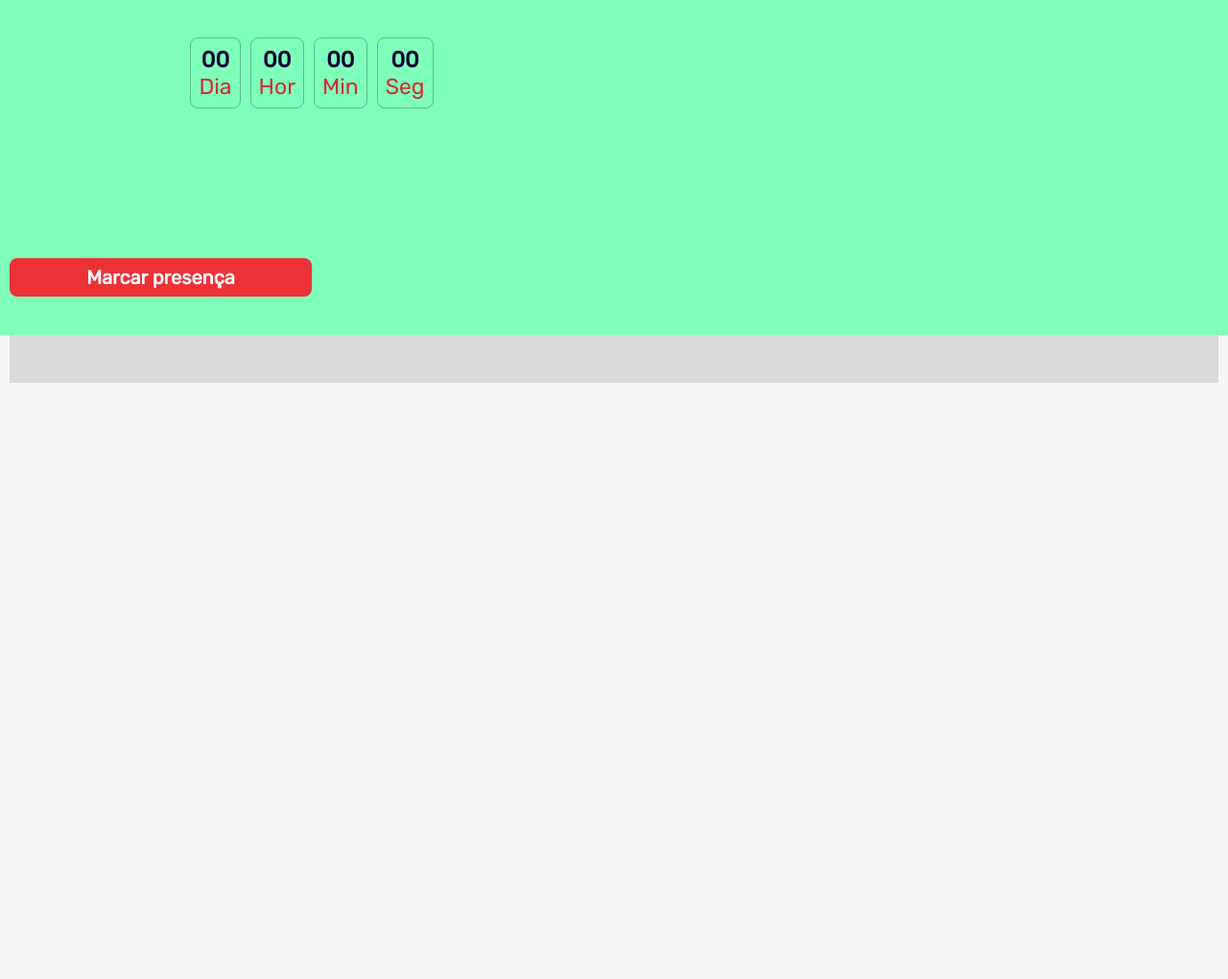
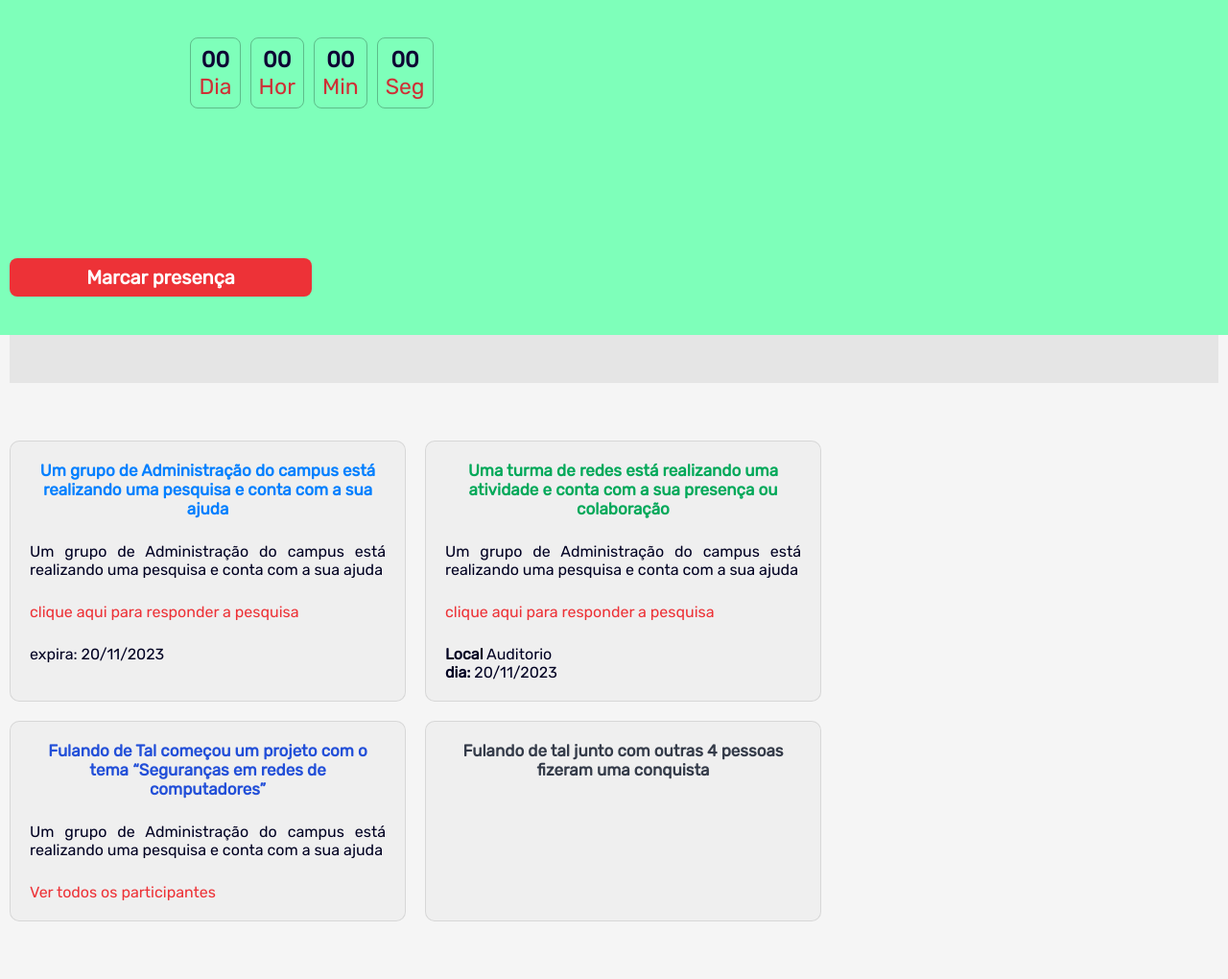
Before and after one commit to marcelo-py/CampusBroadcast, a Django app: page /accounts/ in a window 1280 px wide. Shown: the part 137-1157 px from the top of the page at 96% size. Before the commit the page ends 536 px from the top, so only its background shows below. Run offline with Django 4.2, Linux system fonts and the light colour scheme.

Commit message:
uma nova seção

```diff
--- a/accounts/templates/navigation/index.html
+++ b/accounts/templates/navigation/index.html
@@ -94,6 +94,48 @@
         </div>
     </section>
 
+    <section class="sectionPostagens">
+        <div class="postagens-area">
+            <div class="postagens-container">
+                <article class="postagem-item">
+                    <h2 class="pesquisa">Um grupo de Administração do campus
+                        está realizando uma pesquisa e conta com a sua ajuda</h2>
+                    <p>Um grupo de Administração do campus está realizando uma pesquisa
+                        e conta com a sua ajuda</p>
+                    <a href="">clique aqui para responder a pesquisa</a>
+                    <div>
+                        <p><span>expira:</span> 20/11/2023</p>
+                    </div>
+
+                </article>
+
+                <article class="postagem-item">
+                    <h2 class="apresentacao">Uma turma de redes está realizando uma atividade e
+                        conta com a sua presença ou colaboração</h2>
+                    <p>Um grupo de Administração do campus está realizando uma pesquisa
+                        e conta com a sua ajuda</p>
+                    <a href="">clique aqui para responder a pesquisa</a>
+                    <div>
+                        <p><strong>Local</strong> Auditorio</p>
+                        <p><strong>dia:</strong> 20/11/2023</p>
+                    </div>
+
+                </article>
+
+                <article class="postagem-item">
+                    <h2 class="projeto-ini">Fulando de Tal começou um projeto
+                        com o tema “Seguranças em redes de computadores”</h2>
+                    <p>Um grupo de Administração do campus está realizando uma pesquisa
+                        e conta com a sua ajuda</p>
+                    <a href="">Ver todos os participantes</a>
+                </article>
+
+                <article class="postagem-item">
+                    <h2 class="projeto-fim">Fulando de tal junto com outras 4 pessoas fizeram uma conquista</h2>
+                </article>
+            </div>
+        </div>
+    </section>
 
     <script>
         const btnGetAtivividades = document.querySelectorAll("nav .list-days li button");
--- a/static/feed/styles.css
+++ b/static/feed/styles.css
@@ -100,27 +100,29 @@
 
 /*Datas e ativides do evento ativo*/
 .atividades-evento-container {
-    background-color: #D9D9D9;
+    background-color: #d9d9d98e;
     padding: 25px;
     width: 1280px;
     max-width: 100%;
     margin: 0 auto;
     display: flex;
     gap: 10px;
-    justify-content: space-around;
-    flex-wrap: wrap;
+    overflow-x: auto;
 }
 
 .sectionDiasAtividade nav {
     width: 1280px;
     max-width: 100%;
     margin: 0 auto;
+    display: flex;
+    overflow-x: auto;
 }
 
 .sectionDiasAtividade nav .list-days {
     display: flex;
     justify-content: center;
     gap: 4px;
+    margin: 0 auto;
 }
 
 .sectionDiasAtividade nav .list-days li button{
@@ -139,9 +141,10 @@
     display: flex;
     flex-direction: column;
     gap: 8px;
-    flex: 1 1 280px;
-    max-width: 350px;
+    width: 310px;
+    min-width: 310px;
     justify-content: space-between;
+    margin: 0 auto;
 }
 
 .atividade-detalhes .palestrante-nome-atividade {
@@ -184,6 +187,65 @@
 }
 
 
+/*POSTAGENS / DIVULGAÇÃO*/
+
+.sectionPostagens{
+    margin: 60px 0;
+}
+.sectionPostagens .postagens-area{
+    width: 1280px;
+    max-width: 100%;
+    margin: 0 auto;
+}
+
+.postagens-area .postagens-container{
+    display: flex;
+    flex-wrap: wrap;
+    gap: 20px;
+}
+
+.postagens-container .postagem-item{
+    width: 413px;
+    padding: 20px;
+    border-radius: 10px;
+    border: 1px solid rgba(0, 0, 0, 0.100);
+    background-color: #c2c2c21c;
+    display: flex;
+    flex-direction: column;
+    gap: 25px;
+
+}
+
+.postagens-container .postagem-item h2{
+    font-size: 17px;
+    text-align: center;
+}
+
+.postagens-container .postagem-item h2.pesquisa{
+    color: #007FFF;
+}
+
+.postagens-container .postagem-item h2.apresentacao{
+    color: #00A859;
+}
+
+.postagens-container .postagem-item h2.projeto-ini{
+    color: #224FD8;
+}
+
+.postagens-container .postagem-item h2.projeto-fim{
+    color: #343B49;
+}
+
+.postagens-container .postagem-item > p{
+    text-align: justify;
+}
+.postagens-container .postagem-item a{
+    color: #ED3237;
+}
+
+
+
 
 
 
```
Also changed, not shown: static/feed/widgets/Conqueror.svg (added), static/feed/widgets/comment.svg (added), static/feed/widgets/favorite.svg (added), static/feed/widgets/interests.svg (added).
